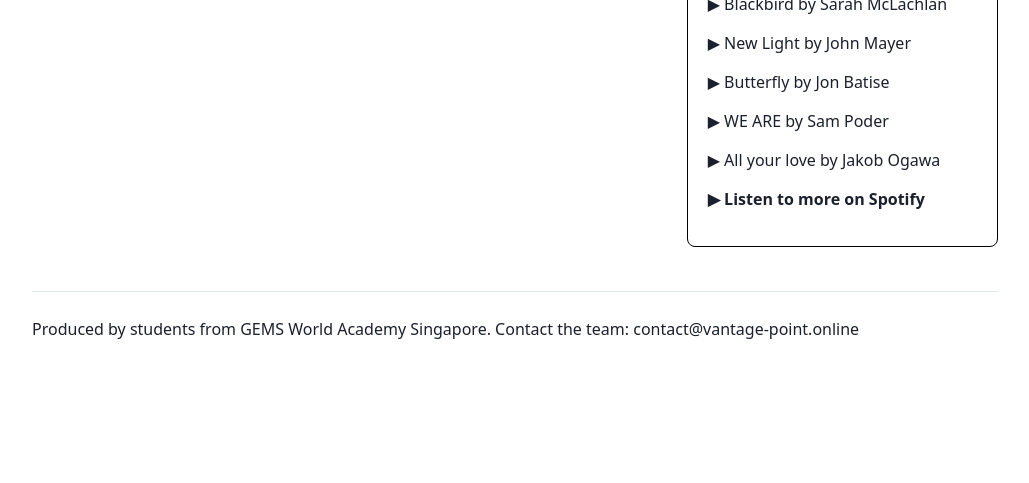
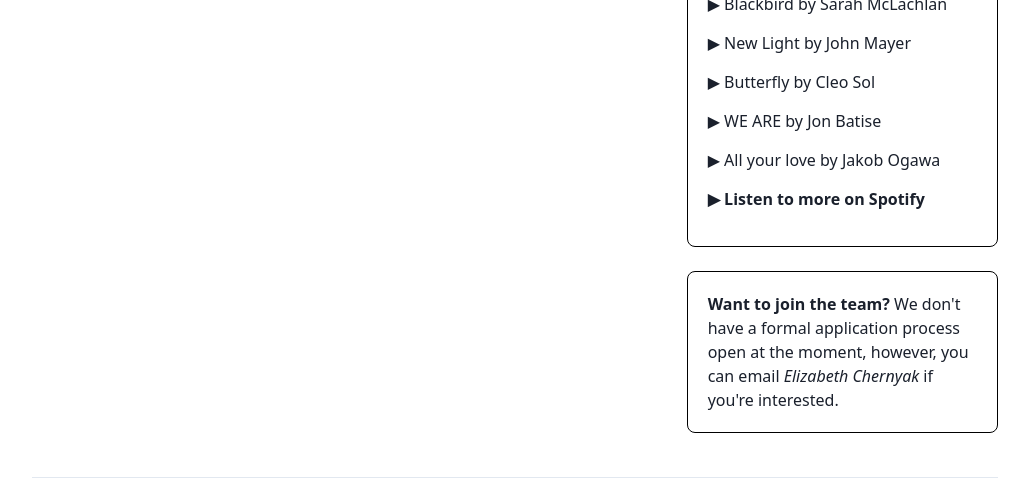
Before and after one commit to sampoder/vantage-point, a Next.js app: page / in a window 1280 px wide. Shown: the part 1511-1994 px from the top of the page, without its empty margins (218-1247 px from the left). Before the commit the page ends 1877 px from the top, so only its background shows below. Built offline with nearby package versions, Linux system fonts and the light colour scheme; a web font is replaced by a local one.

Commit message:
Update index.js

```diff
--- a/pages/index.js
+++ b/pages/index.js
@@ -278,11 +278,28 @@ export default function Home(props) {
                 </Text>
                 <Text>▶ Blackbird by Sarah McLachlan</Text>
                 <Text>▶ New Light by John Mayer</Text>
-                <Text>▶ Butterfly by Jon Batise</Text>
-                <Text>▶ WE ARE by Sam Poder</Text>
+                <Text>▶ Butterfly by Cleo Sol</Text>
+                <Text>▶ WE ARE by Jon Batise</Text>
                 <Text>▶ All your love by Jakob Ogawa</Text>
                 <Text fontWeight="bold"><Link href="https://open.spotify.com/playlist/6I656k7GbBEsFd6qGUqL7l">▶ Listen to more on Spotify</Link></Text>
               </Box>
+            </Box>
+            <Box
+              width="100%"
+              objectFit="cover"
+              marginBottom="6"
+              borderRadius="lg"
+              position="relative"
+              borderColor="black"
+              borderWidth="1px"
+              p="5"
+            >
+              <strong>Want to join the team?</strong> We don't have a formal application
+              process open at the moment, however, you can email{" "}
+              <i>
+                <a href="mailto:21elizabeth.c@gwa.edu.sg">Elizabeth Chernyak</a>
+              </i>{" "}
+              if you're interested.
             </Box>
           </GridItem>
         </Grid>
```
